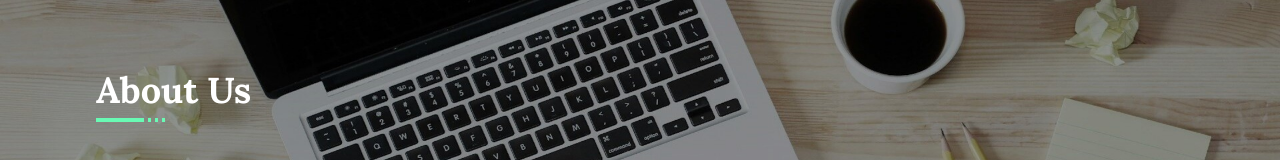
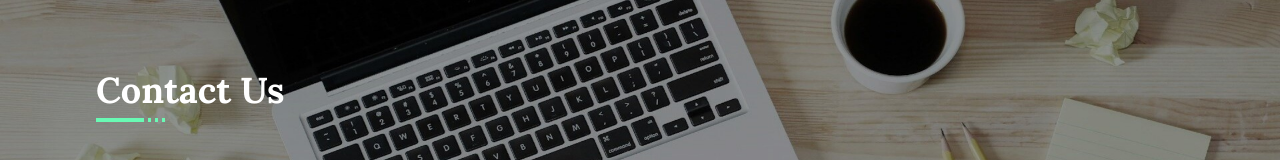
Before and after one commit to KamelMesbahi13/dzWorkAway, a React (Vite) app: page /Contactez-Nous in a window 1280 px wide. Shown: the part 360-520 px from the top of the page. Built offline with nearby package versions, Linux system fonts and the light colour scheme.

Commit message:
Contact Us GetIn Touch Section

```diff
--- a/src/Components/ContactUs/Header/Header.jsx
+++ b/src/Components/ContactUs/Header/Header.jsx
@@ -24,7 +24,7 @@ const Header = () => {
       </div>
       <div className="absolute pl-8 text-white -translate-y-1/4 md:pl-24 top-1/2">
         <div>
-          <h1>About Us</h1>
+          <h1>Contact Us</h1>
         </div>
         <div className="flex mt-1 md:mt-2">
           <div className="w-8 h-1 md:w-12 bg-secondColor"></div>
```
